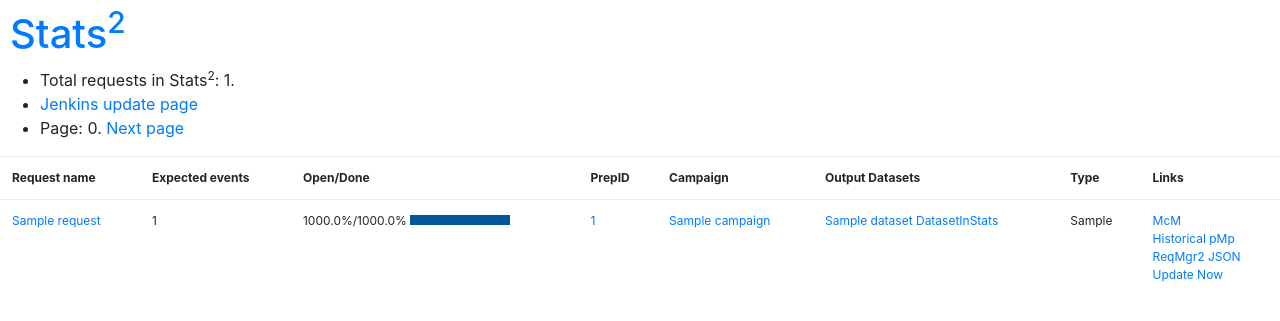
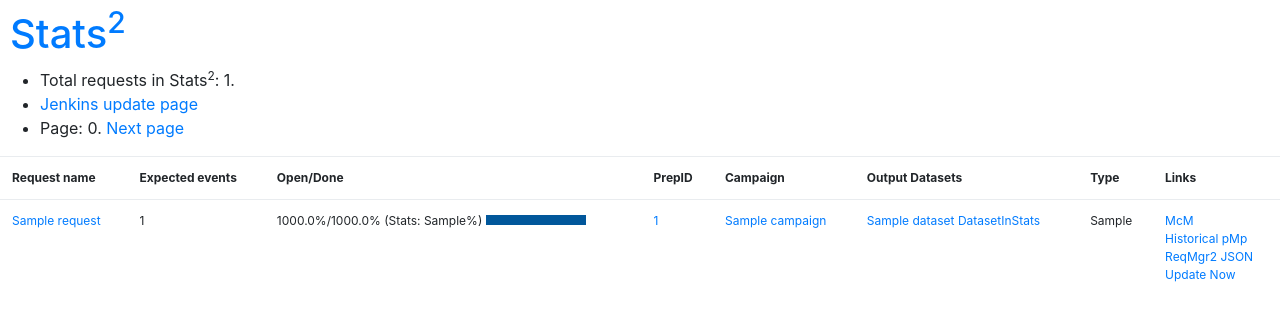
Before and after one commit to cms-PdmV/Stats2, a Flask app: page / in a window 1280 px wide. Shown: the top 321 px of the page. Run offline with Flask 2, Linux system fonts and the light colour scheme; a database or web service that is not in the repository returns one stand-in record (values such as "Sample title"); some libraries are stand-ins or nearby versions.

Commit message:
Add crosscheck with existing stats

```diff
--- a/main.py
+++ b/main.py
@@ -1,11 +1,29 @@
 from flask import Flask, render_template, request, redirect
 from flask_restful import Api
 from database import Database
-from utils import setup_console_logging
+from utils import setup_console_logging, make_simple_request
 from stats_update import StatsUpdate
 
 app = Flask(__name__)
 api = Api(app)
+
+
+def check_with_old_stats(requests):
+    """
+    Delete this if Stats2 is used as prod service
+    """
+    for req in requests:
+        stats_url = "http://vocms074:5984/stats/%s" % req['RequestName']
+        try:
+            stats_req = make_simple_request(stats_url)
+            req['OldCompletion'] = stats_req['pdmv_completion_in_DAS']
+            if stats_req['pdmv_expected_events'] == req['TotalEvents']:
+                req['TotalEventsEqual'] = 'equal'
+            else:
+                req['TotalEventsEqual'] = 'not_equal'
+                req['TotalEventsStats'] = stats_req['pdmv_expected_events']
+        except:
+            req['TotalEventsEqual'] = 'not_found'
 
 
 @app.route('/')
@@ -16,6 +34,7 @@ def index(page=0):
     dataset = request.args.get('dataset')
     campaign = request.args.get('campaign')
     request_name = request.args.get('request_name')
+    check = request.args.get('check')
 
     if request_name is not None:
         requests = [database.get_request(request_name)]
@@ -28,6 +47,9 @@ def index(page=0):
             requests = database.query({'Campaign': campaign}, page)
         else:
             requests = database.query(page=page)
+
+    if check is not None:
+        check_with_old_stats(requests)
 
     return render_template('index.html',
                            requests=requests,
--- a/templates/index.html
+++ b/templates/index.html
@@ -63,7 +63,15 @@
                     <td><a href="/0?request_name={{ request.RequestName }}">{{ request.RequestName }}</a></td>
                     <td>
                         {% if request.TotalEvents != -1 %}
-                            {{ request.TotalEvents }}
+                            {% if request.TotalEventsEqual == 'equal' %}
+                                <span title="Number is the same in Stats and Stats2" style="color:green">{{ request.TotalEvents }}</span>
+                            {% elif request.TotalEventsEqual == 'not_equal' %}
+                                <span title="Number is different in Stats and Stats2" style="color:red">{{ request.TotalEvents }}<br>Stats {{ request.TotalEventsStats }}</span>
+                            {% elif request.TotalEventsEqual == 'not_found' %}
+                                <span title="Cannot find request in Stats" style="color:cyan">{{ request.TotalEvents }}</span>
+                            {% else %}
+                                {{ request.TotalEvents }}
+                            {% endif %}
                         {% else %}
                             <span style="color:#FF0000"><b>No data</b></span>
                         {% endif %}
@@ -78,6 +86,7 @@
                         {% set openPercent = open / request.TotalEvents * 100.0 %}
                         {% set donePercent = done / request.TotalEvents * 100.0 %}
                         {{ openPercent | round(2) }}%/{{ donePercent | round(2) }}%
+                        {% if request.TotalEventsEqual %}(Stats: {{ request.OldCompletion }}%){% endif %}
                         <div class="gray-bar"><!--
                          --><div style="width: {{ donePercent }}%;" class="blue-bar"></div><!--
                          --><div style="width: {{ openPercent }}%;" class="orange-bar"></div>
--- a/utils.py
+++ b/utils.py
@@ -1,5 +1,6 @@
 import json
 import logging
+import urllib
 from connection_wrapper import ConnectionWrapper
 from logging import handlers
 
@@ -18,6 +19,11 @@ def make_request_with_grid_cert(query_url):
 
     response = connection_wrapper.api(query_url).decode('utf-8')
     return json.loads(response)
+
+
+def make_simple_request(url):
+    req = urllib.request.Request(url)
+    return json.loads(urllib.request.urlopen(req).read().decode('utf-8'))
 
 
 def pick_attributes(old_dict, attributes, skip_non_existing=True):
```
